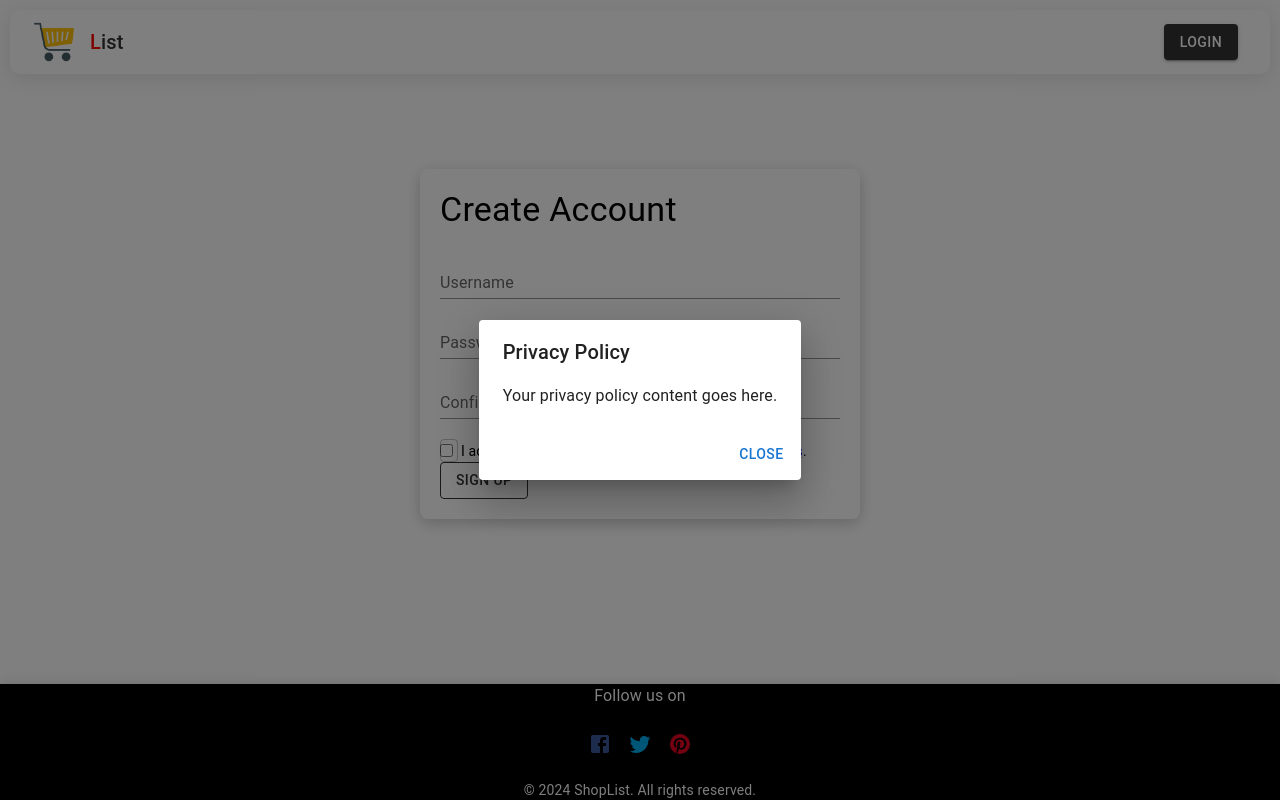
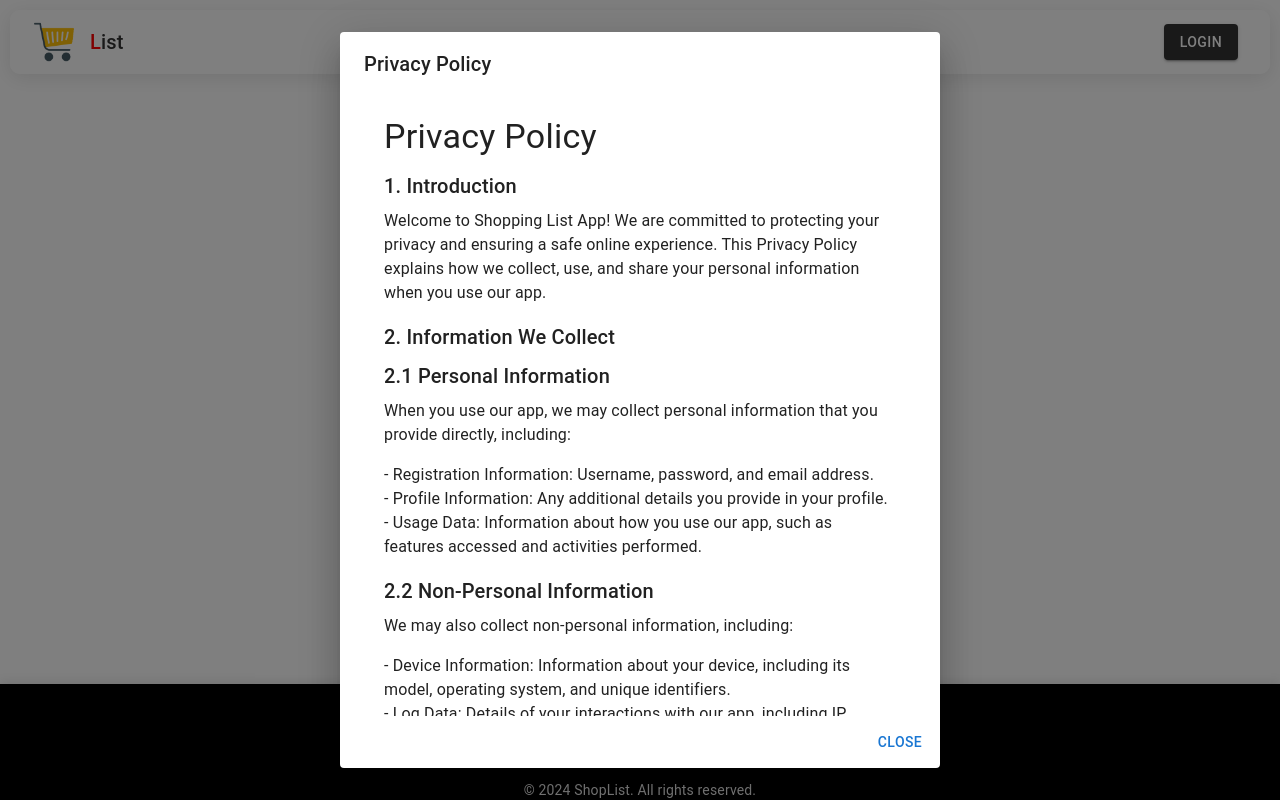
Before and after one commit to Princemashumu/shoppinglist, a React (Create React App) app: page / in a window 1280 px wide. Both pictures are taken after a click on the link "Privacy Policy". Built offline with nearby package versions, Linux system fonts and the light colour scheme.

Commit message:
added terms and conditions

```diff
--- a/src/components/LandingPage.js
+++ b/src/components/LandingPage.js
@@ -305,8 +305,118 @@ function LandingPage() {
         <DialogTitle>Privacy Policy</DialogTitle>
         <DialogContent>
           <Typography variant="body1">
-            {/* Add your Privacy Policy content here */}
-            Your privacy policy content goes here.
+          <Box sx={{ padding: '20px', maxWidth: '800px', margin: 'auto' }}>
+      <Typography variant="h4" gutterBottom>
+        Privacy Policy
+      </Typography>
+
+      <Typography variant="h6" gutterBottom>
+        1. Introduction
+      </Typography>
+      <Typography variant="body1" paragraph>
+        Welcome to Shopping List App! We are committed to protecting your privacy and ensuring a safe online experience. This Privacy Policy explains how we collect, use, and share your personal information when you use our app.
+      </Typography>
+
+      <Typography variant="h6" gutterBottom>
+        2. Information We Collect
+      </Typography>
+      <Typography variant="h6" gutterBottom>
+        2.1 Personal Information
+      </Typography>
+      <Typography variant="body1" paragraph>
+        When you use our app, we may collect personal information that you provide directly, including:
+      </Typography>
+      <Typography variant="body1" paragraph>
+        - Registration Information: Username, password, and email address.
+        <br />
+        - Profile Information: Any additional details you provide in your profile.
+        <br />
+        - Usage Data: Information about how you use our app, such as features accessed and activities performed.
+      </Typography>
+
+      <Typography variant="h6" gutterBottom>
+        2.2 Non-Personal Information
+      </Typography>
+      <Typography variant="body1" paragraph>
+        We may also collect non-personal information, including:
+      </Typography>
+      <Typography variant="body1" paragraph>
+        - Device Information: Information about your device, including its model, operating system, and unique identifiers.
+        <br />
+        - Log Data: Details of your interactions with our app, including IP addresses and timestamps.
+      </Typography>
+
+      <Typography variant="h6" gutterBottom>
+        3. How We Use Your Information
+      </Typography>
+      <Typography variant="body1" paragraph>
+        We use your information for various purposes, including:
+      </Typography>
+      <Typography variant="body1" paragraph>
+        - To Provide and Improve Services: To deliver our services, enhance user experience, and resolve issues.
+        <br />
+        - To Communicate with You: To send you updates, notifications, and respond to your inquiries.
+        <br />
+        - For Analytics: To analyze app usage and performance to make improvements.
+      </Typography>
+
+      <Typography variant="h6" gutterBottom>
+        4. How We Share Your Information
+      </Typography>
+      <Typography variant="body1" paragraph>
+        We do not sell or rent your personal information. We may share your information in the following circumstances:
+      </Typography>
+      <Typography variant="body1" paragraph>
+        - Service Providers: We may share information with third-party service providers who assist us in operating our app and providing services.
+        <br />
+        - Legal Requirements: We may disclose your information if required to do so by law or to protect our rights and safety.
+        <br />
+        - Business Transfers: In the event of a merger, acquisition, or sale of assets, your information may be transferred as part of that transaction.
+      </Typography>
+
+      <Typography variant="h6" gutterBottom>
+        5. Data Security
+      </Typography>
+      <Typography variant="body1" paragraph>
+        We implement reasonable measures to protect your information from unauthorized access, alteration, disclosure, or destruction. However, no method of transmission over the internet or electronic storage is completely secure, and we cannot guarantee absolute security.
+      </Typography>
+
+      <Typography variant="h6" gutterBottom>
+        6. Your Choices
+      </Typography>
+      <Typography variant="body1" paragraph>
+        You have the following choices regarding your personal information:
+      </Typography>
+      <Typography variant="body1" paragraph>
+        - Access and Update: You can access and update your account information through your profile settings.
+        <br />
+        - Opt-Out: You can opt out of receiving promotional communications from us by following the instructions in those communications.
+      </Typography>
+
+      <Typography variant="h6" gutterBottom>
+        7. Children's Privacy
+      </Typography>
+      <Typography variant="body1" paragraph>
+        Our app is not intended for children under the age of 13. We do not knowingly collect personal information from children under 13. If we become aware that we have collected such information, we will take steps to delete it.
+      </Typography>
+
+      <Typography variant="h6" gutterBottom>
+        8. Changes to This Privacy Policy
+      </Typography>
+      <Typography variant="body1" paragraph>
+        We may update this Privacy Policy from time to time. We will notify you of any changes by posting the new Privacy Policy on our app and updating the effective date. We encourage you to review this Privacy Policy periodically.
+      </Typography>
+
+      <Typography variant="h6" gutterBottom>
+        9. Contact Us
+      </Typography>
+      <Typography variant="body1" paragraph>
+        If you have any questions or concerns about this Privacy Policy or our data practices, please contact us at:
+      </Typography>
+      <Typography variant="body1" paragraph>
+        Email: princengwakomashumu
+      </Typography>
+    </Box>
           </Typography>
         </DialogContent>
         <DialogActions>
@@ -321,8 +431,84 @@ function LandingPage() {
         <DialogTitle>Terms and Conditions</DialogTitle>
         <DialogContent>
           <Typography variant="body1">
-            {/* Add your Terms and Conditions content here */}
-            Your terms and conditions content goes here.
+          <Box sx={{ padding: '20px', maxWidth: '800px', margin: 'auto' }}>
+      <Typography variant="h4" gutterBottom>
+        Terms and Conditions
+      </Typography>
+
+      <Typography variant="h6" gutterBottom>
+        1. Introduction
+      </Typography>
+      <Typography variant="body1" paragraph>
+        Welcome to [Your App Name]! These Terms and Conditions govern your use of our app. By accessing or using our app, you agree to be bound by these terms. If you do not agree with any part of these terms, you must not use our app.
+      </Typography>
+
+      <Typography variant="h6" gutterBottom>
+        2. Use of Our App
+      </Typography>
+      <Typography variant="body1" paragraph>
+        You may use our app only for lawful purposes and in accordance with these Terms and Conditions. You agree not to:
+      </Typography>
+      <Typography variant="body1" paragraph>
+        - Use the app in any way that violates any applicable local, national, or international law.
+        <br />
+        - Interfere with or disrupt the operation of the app or servers.
+        <br />
+        - Attempt to gain unauthorized access to any part of the app or any systems or networks connected to it.
+      </Typography>
+
+      <Typography variant="h6" gutterBottom>
+        3. Account Responsibility
+      </Typography>
+      <Typography variant="body1" paragraph>
+        If you create an account on our app, you are responsible for maintaining the confidentiality of your account information and for all activities that occur under your account. You agree to notify us immediately of any unauthorized use of your account or any other breach of security.
+      </Typography>
+
+      <Typography variant="h6" gutterBottom>
+        4. Intellectual Property
+      </Typography>
+      <Typography variant="body1" paragraph>
+        All content, features, and functionality on the app are the exclusive property of [Your App Name] and its licensors and are protected by copyright, trademark, and other intellectual property laws. You may not use, reproduce, or distribute any content from our app without our express written permission.
+      </Typography>
+
+      <Typography variant="h6" gutterBottom>
+        5. Disclaimer of Warranties
+      </Typography>
+      <Typography variant="body1" paragraph>
+        Our app is provided on an "as is" and "as available" basis. We make no warranties or representations about the accuracy, reliability, or completeness of the app or its content. We disclaim all warranties, whether express or implied, including but not limited to implied warranties of merchantability and fitness for a particular purpose.
+      </Typography>
+
+      <Typography variant="h6" gutterBottom>
+        6. Limitation of Liability
+      </Typography>
+      <Typography variant="body1" paragraph>
+        In no event shall Shopping List App, its affiliates, or its licensors be liable for any indirect, incidental, special, consequential, or punitive damages arising out of or relating to your use of the app, whether based on contract, tort, strict liability, or otherwise, even if we have been advised of the possibility of such damages.
+      </Typography>
+
+      <Typography variant="h6" gutterBottom>
+        7. Changes to the Terms
+      </Typography>
+      <Typography variant="body1" paragraph>
+        We may update these Terms and Conditions from time to time. We will notify you of any changes by posting the new Terms and Conditions on our app and updating the effective date. You are advised to review these terms periodically for any changes.
+      </Typography>
+
+      <Typography variant="h6" gutterBottom>
+        8. Termination
+      </Typography>
+      <Typography variant="body1" paragraph>
+        We reserve the right to terminate or suspend your access to our app at any time, without prior notice, for any reason, including but not limited to violation of these Terms and Conditions.
+      </Typography>
+
+      <Typography variant="h6" gutterBottom>
+        9. Contact Us
+      </Typography>
+      <Typography variant="body1" paragraph>
+        If you have any questions about these Terms and Conditions, please contact us at:
+      </Typography>
+      <Typography variant="body1" paragraph>
+        Email: princengwakomashumu
+      </Typography>
+    </Box>
           </Typography>
         </DialogContent>
         <DialogActions>
```
